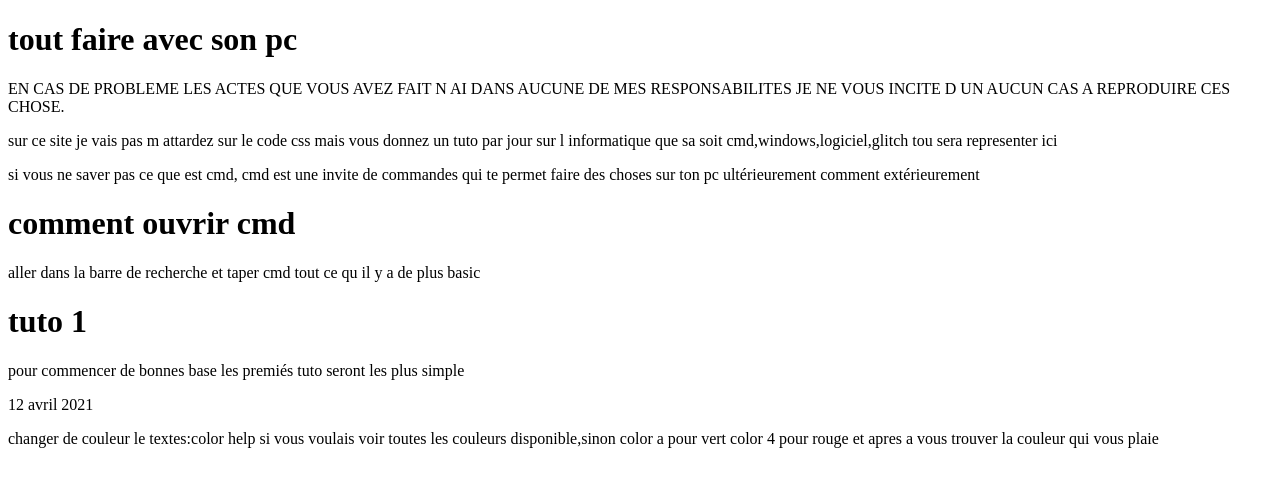
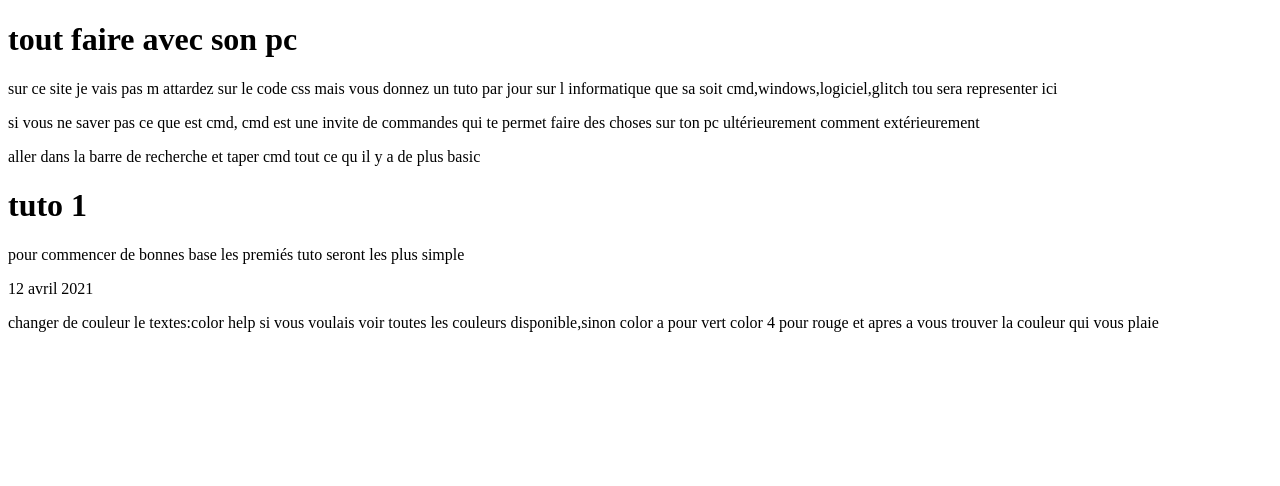
Before and after one commit to skyeleur-nath/tout-faire-avec-son-pc-1-tuto-par-jour-, a plain HTML site: page index.html in a window 1280 px wide. Drawn offline with Linux system fonts and the light colour scheme.

Commit message:
Add files via upload

```diff
--- a/index.html
+++ b/index.html
@@ -43,7 +43,6 @@
 
 
 
-
                    <h1>  tout faire avec son pc
 
 
@@ -52,8 +51,6 @@
 
 
 
-                <p> EN CAS DE PROBLEME LES ACTES QUE VOUS AVEZ FAIT N AI DANS AUCUNE DE MES RESPONSABILITES
-                    JE NE VOUS INCITE D UN AUCUN CAS A REPRODUIRE CES CHOSE.
 
                 <p>sur ce site je vais pas m attardez sur le code css mais vous donnez un tuto par jour sur l informatique que sa soit cmd,windows,logiciel,glitch tou sera representer ici</p>
 
@@ -81,7 +78,7 @@
 
 
 
-<h1>comment ouvrir cmd</h1>
+
 
 
 
```
